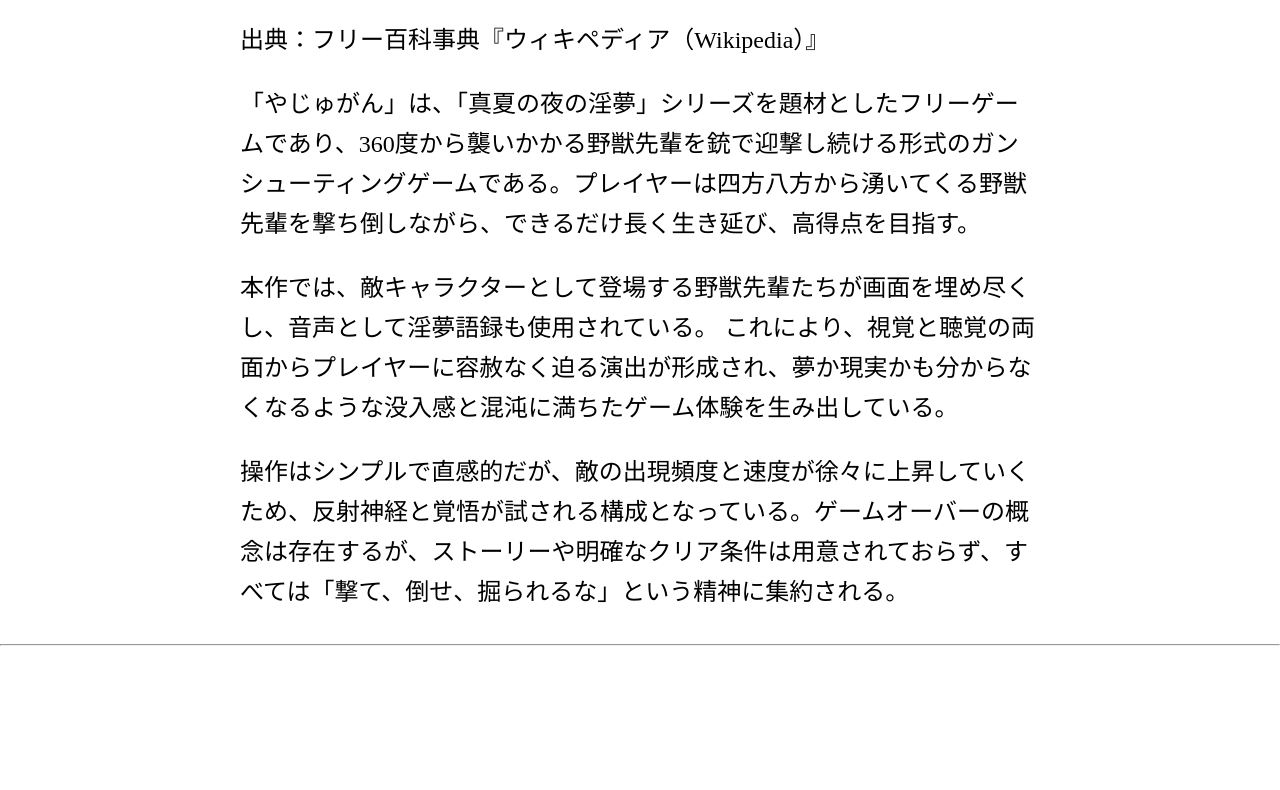
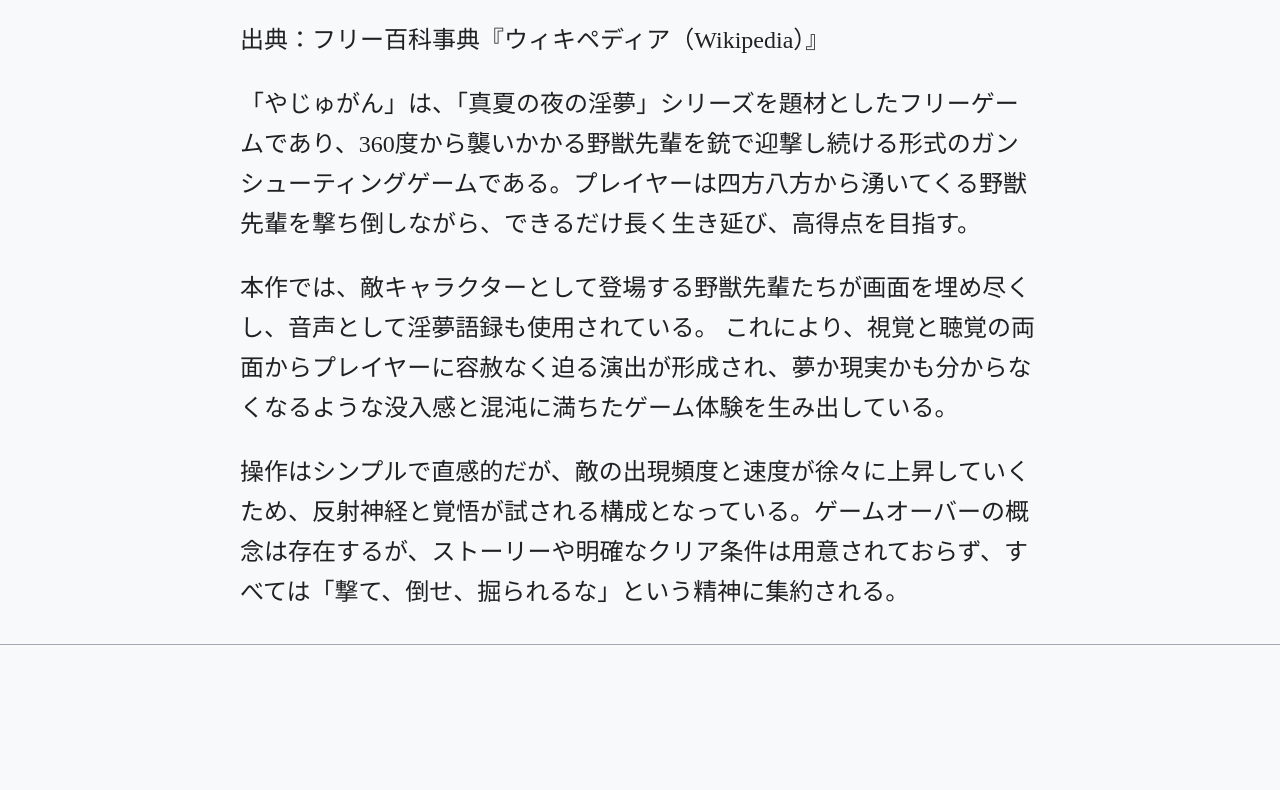
Before and after one commit to mogamoga1024/yaju_gun, a plain HTML site: page index.html in a window 1280 px wide. Shown: the part 689-1479 px from the top of the page. Drawn offline with nearby package versions, Linux system fonts and the light colour scheme; a web font is replaced by a local one.

Commit message:
増える痛み 明日は見えず 足が止まりそうになっても

```diff
--- a/style.css
+++ b/style.css
@@ -11,10 +11,11 @@
   font-size: 24px;
 }
 
-/* :rootで指定しても効果がなかったため、しぶしぶbodyで指定している */
 body {
   margin: 0;
   padding: 0;
+  background-color: #f8f9fa;
+  color: #202122;
 }
 
 #game-canvas-wrapper {
@@ -56,3 +57,9 @@ h1 {
   overflow-wrap: break-word;
   word-break: keep-all;
 }
+
+hr {
+  height: 1px;
+  background-color: #a2a9b1;
+  border: none;
+}
```
